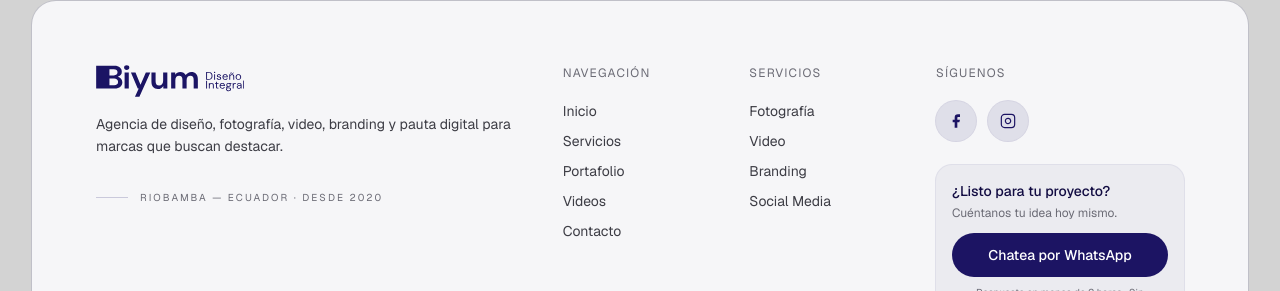
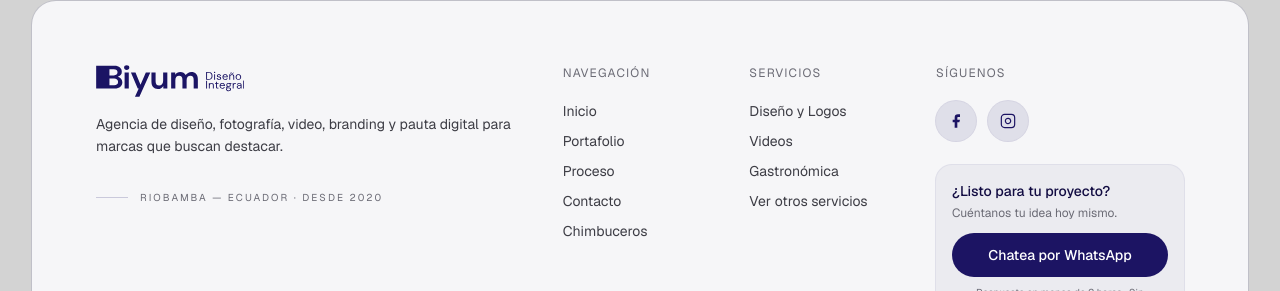
Before and after one commit to alejandrovelozvera-hash/biyum-sitio-web, a Next.js app: page /proyecto/luca-pizzeria in a window 1280 px wide. Shown: the part 1617-1908 px from the top of the page. Built offline with nearby package versions, Linux system fonts and the light colour scheme; no server answers.

Commit message:
feat: footer sincroniza navegacion (Portafolio, Proceso, Contacto) y servicios (Diseño y Logos, Videos, Gastronomica)

```diff
--- a/src/components/Footer.tsx
+++ b/src/components/Footer.tsx
@@ -17,16 +17,27 @@ export default function Footer() {
             <div className="md:col-span-2">
               <p className="text-muted text-xs tracking-widest uppercase mb-5">Navegación</p>
               <div className="flex flex-col gap-2.5">
-                {["Inicio", "Servicios", "Portafolio", "Videos", "Contacto"].map((item) => (
-                  <a key={item} href={item === "Inicio" ? "/" : `/#${item.toLowerCase() === "videos" ? "video" : item.toLowerCase()}`} className="text-secondary hover:text-gold text-sm transition-colors">{item}</a>
+                {[
+                  { label: "Inicio", href: "/" },
+                  { label: "Portafolio", href: "/#portafolio" },
+                  { label: "Proceso", href: "/#proceso" },
+                  { label: "Contacto", href: "/#contacto" },
+                  { label: "Chimbuceros", href: "/chimbuceros" },
+                ].map((item) => (
+                  <a key={item.label} href={item.href} className="text-secondary hover:text-gold text-sm transition-colors">{item.label}</a>
                 ))}
               </div>
             </div>
             <div className="md:col-span-2">
               <p className="text-muted text-xs tracking-widest uppercase mb-5">Servicios</p>
               <div className="flex flex-col gap-2.5">
-                {["Fotografía", "Video", "Branding", "Social Media"].map((item) => (
-                  <span key={item} className="text-secondary text-sm">{item}</span>
+                {[
+                  { label: "Diseño y Logos", href: "/#portafolio" },
+                  { label: "Videos", href: "/#video" },
+                  { label: "Gastronómica", href: "/#gastronomica" },
+                  { label: "Ver otros servicios", href: "/#servicios" },
+                ].map((item) => (
+                  <a key={item.label} href={item.href} className="text-secondary hover:text-gold text-sm transition-colors">{item.label}</a>
                 ))}
               </div>
             </div>
```
